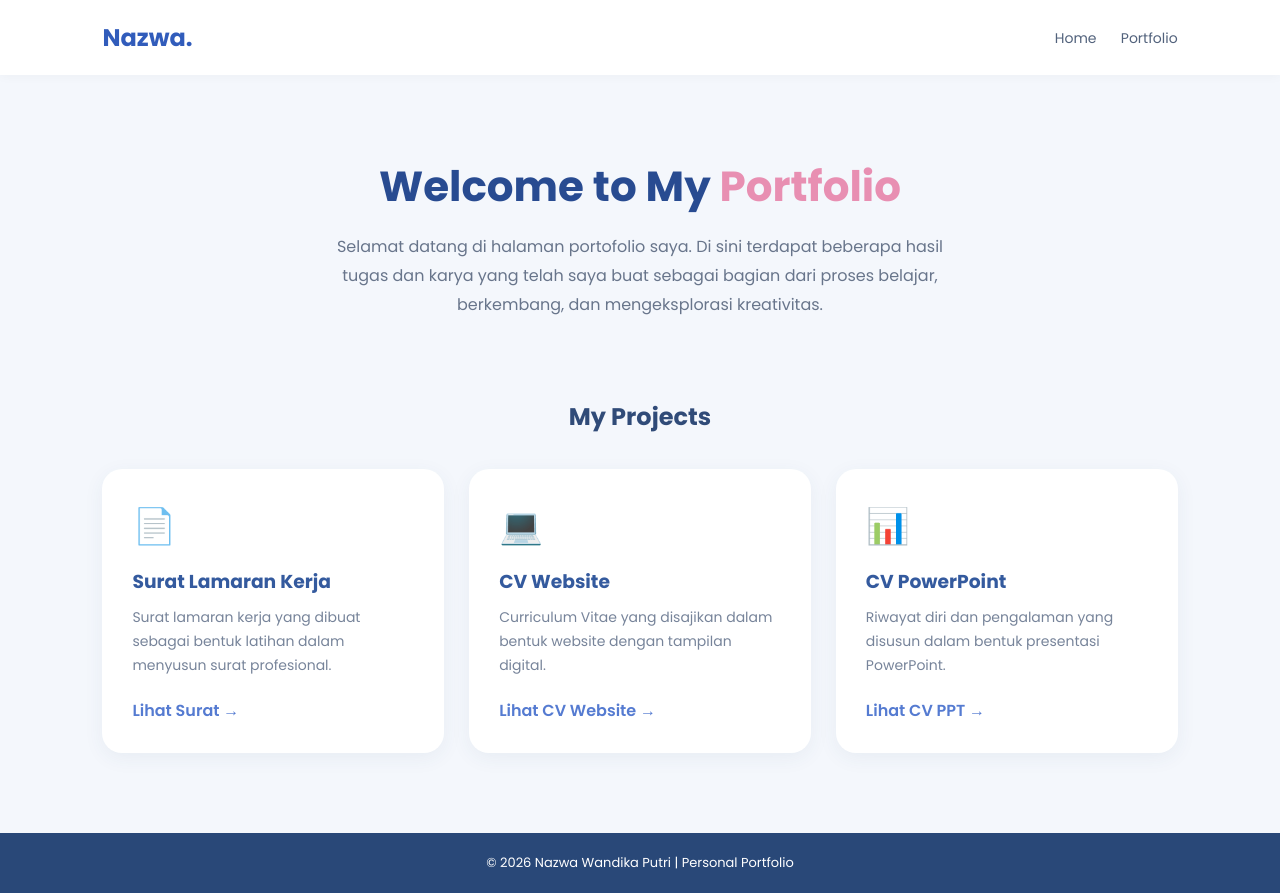
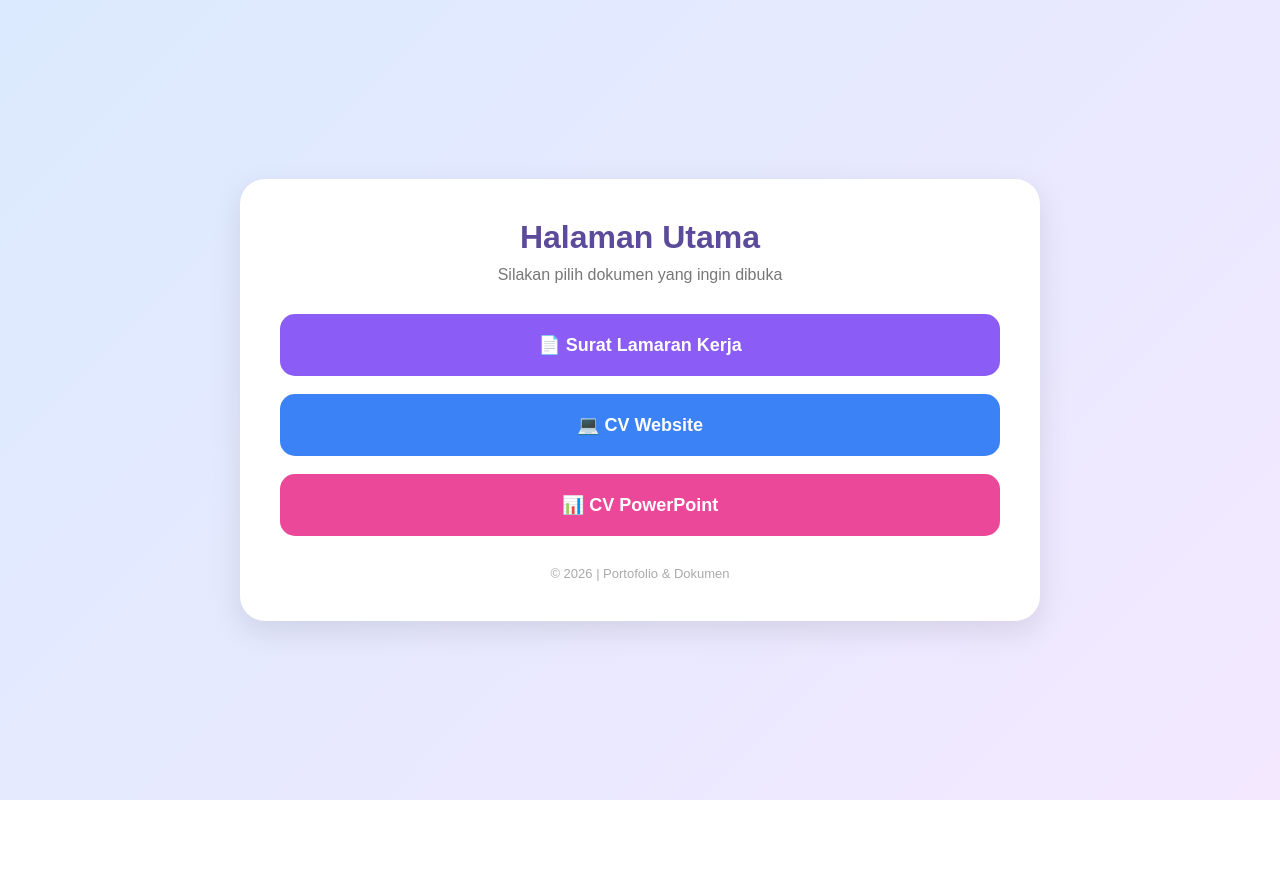
Before and after one commit to putrinazwawandika-blip/XII-5TUGAS-CV2_, a plain HTML site: page index.html in a window 1280 px wide. After the commit the page ends 800 px from the top, so only its background shows below. Drawn offline with Linux system fonts and the light colour scheme.

Commit message:
Update index.html

```diff
--- a/index.html
+++ b/index.html
@@ -1,14 +1,11 @@
-
 <!DOCTYPE html>
 <html lang="id">
 <head>
 <meta charset="UTF-8">
 <meta name="viewport" content="width=device-width, initial-scale=1.0">
-<title>Portfolio Nazwa</title>
+<title>Halaman Utama</title>
 
 <style>
-@import url('https://fonts.googleapis.com/css2?family=Poppins:wght@400;500;600;700&display=swap');
-
 * {
     margin: 0;
     padding: 0;
@@ -16,197 +13,100 @@
 }
 
 body {
-    font-family: 'Poppins', sans-serif;
-    background: #f4f7fc;
-    color: #24334d;
-}
-
-header {
-    background: white;
-    padding: 20px 8%;
+    font-family: Arial, sans-serif;
+    background: linear-gradient(135deg, #dbeafe, #f3e8ff);
+    min-height: 100vh;
     display: flex;
-    justify-content: space-between;
+    justify-content: center;
     align-items: center;
-    box-shadow: 0 2px 10px #00000008;
-}
-
-.logo {
-    font-size: 24px;
-    font-weight: 700;
-    color: #315cbb;
-}
-
-nav a {
-    text-decoration: none;
-    color: #52627c;
-    margin-left: 20px;
-    font-size: 14px;
-}
-
-.hero {
-    padding: 80px 8% 50px;
-    text-align: center;
-}
-
-.hero h1 {
-    font-size: 42px;
-    color: #284b91;
-    margin-bottom: 15px;
-}
-
-.hero h1 span {
-    color: #e88fb2;
-}
-
-.hero p {
-    max-width: 650px;
-    margin: auto;
-    color: #68758b;
-    line-height: 1.8;
+    padding: 30px;
 }
 
 .container {
-    padding: 30px 8% 80px;
+    background: white;
+    padding: 40px;
+    border-radius: 25px;
+    width: 100%;
+    max-width: 800px;
+    text-align: center;
+    box-shadow: 0 10px 30px rgba(0,0,0,0.1);
 }
 
-.container h2 {
-    text-align: center;
-    margin-bottom: 35px;
-    color: #304b78;
+h1 {
+    color: #5b4b9a;
+    margin-bottom: 10px;
 }
 
-.cards {
-    display: grid;
-    grid-template-columns: repeat(auto-fit, minmax(250px, 1fr));
-    gap: 25px;
+p {
+    color: #777;
+    margin-bottom: 30px;
 }
 
-.card {
-    background: white;
-    padding: 30px;
-    border-radius: 20px;
-    box-shadow: 0 5px 20px #314d7710;
+.menu {
+    display: flex;
+    flex-direction: column;
+    gap: 18px;
+}
+
+.menu a {
+    text-decoration: none;
+    padding: 20px;
+    border-radius: 15px;
+    color: white;
+    font-size: 18px;
+    font-weight: bold;
     transition: 0.3s;
 }
 
-.card:hover {
-    transform: translateY(-8px);
-    box-shadow: 0 10px 25px #314d7720;
+.menu a:nth-child(1) {
+    background: #8b5cf6;
 }
 
-.icon {
-    font-size: 35px;
-    margin-bottom: 15px;
+.menu a:nth-child(2) {
+    background: #3b82f6;
 }
 
-.card h3 {
-    margin-bottom: 10px;
-    color: #345a9e;
+.menu a:nth-child(3) {
+    background: #ec4899;
 }
 
-.card p {
-    color: #77849a;
-    font-size: 14px;
-    line-height: 1.7;
-    margin-bottom: 20px;
-}
-
-.card a {
-    text-decoration: none;
-    color: #557bd1;
-    font-weight: 600;
+.menu a:hover {
+    transform: translateY(-4px);
+    opacity: 0.9;
 }
 
 footer {
-    background: #294878;
-    color: white;
-    text-align: center;
-    padding: 20px;
+    margin-top: 30px;
     font-size: 13px;
-}
-
-@media (max-width: 600px) {
-    .hero h1 {
-        font-size: 30px;
-    }
-
-    nav a {
-        margin-left: 10px;
-    }
+    color: #aaa;
 }
 </style>
 </head>
 
 <body>
 
-<header>
-    <div class="logo">Nazwa.</div>
-    <nav>
-        <a href="#home">Home</a>
-        <a href="#portfolio">Portfolio</a>
-    </nav>
-</header>
+<div class="container">
+    <h1>Halaman Utama</h1>
+    <p>Silakan pilih dokumen yang ingin dibuka</p>
 
-<section class="hero" id="home">
-    <h1>Welcome to My <span>Portfolio</span></h1>
-    <p>
-        Selamat datang di halaman portofolio saya.
-        Di sini terdapat beberapa hasil tugas dan karya
-        yang telah saya buat sebagai bagian dari proses
-        belajar, berkembang, dan mengeksplorasi kreativitas.
-    </p>
-</section>
+    <div class="menu">
+        <a href="LINK_SURAT_LAMARAN" target="_blank">
+            📄 Surat Lamaran Kerja
+        </a>
 
-<section class="container" id="portfolio">
-    <h2>My Projects</h2>
+        <a href="LINK_CV_WEBSITE" target="_blank">
+            💻 CV Website
+        </a>
 
-    <div class="cards">
+        <a href="LINK_CV_PPT" target="_blank">
+            📊 CV PowerPoint
+        </a>
+    </div>
 
-        <!-- SURAT LAMARAN -->
-        <div class="card">
-            <div class="icon">📄</div>
-            <h3>Surat Lamaran Kerja</h3>
-            <p>
-                Surat lamaran kerja yang dibuat sebagai bentuk
-                latihan dalam menyusun surat profesional.
-            </p>
-            <a href="https://canva.link/xfitw35a6cvfcsi" target="_blank">
-                Lihat Surat →
-            </a>
-        </div>
-
-        <!-- CV WEBSITE -->
-        <div class="card">
-            <div class="icon">💻</div>
-            <h3>CV Website</h3>
-            <p>
-                Curriculum Vitae yang disajikan dalam bentuk
-                website dengan tampilan digital.
-            </p>
-            <a href="https://canva.link/d13v6ngxbtqaa5n" target="_blank">
-                Lihat CV Website →
-            </a>
-        </div>
-
-        <!-- CV PPT -->
-        <div class="card">
-            <div class="icon">📊</div>
-            <h3>CV PowerPoint</h3>
-            <p>
-                Riwayat diri dan pengalaman yang disusun
-                dalam bentuk presentasi PowerPoint.
-            </p>
-            <a href="https://pz.run/6UzlGqrJNZzAK" target="_blank">
-                Lihat CV PPT →
-            </a>
-        </div>
-
-    </div>
-</section>
-
-<footer>
-    © 2026 Nazwa Wandika Putri | Personal Portfolio
-</footer>
+    <footer>
+        © 2026 | Portofolio & Dokumen
+    </footer>
+</div>
 
 </body>
 </html>
```
